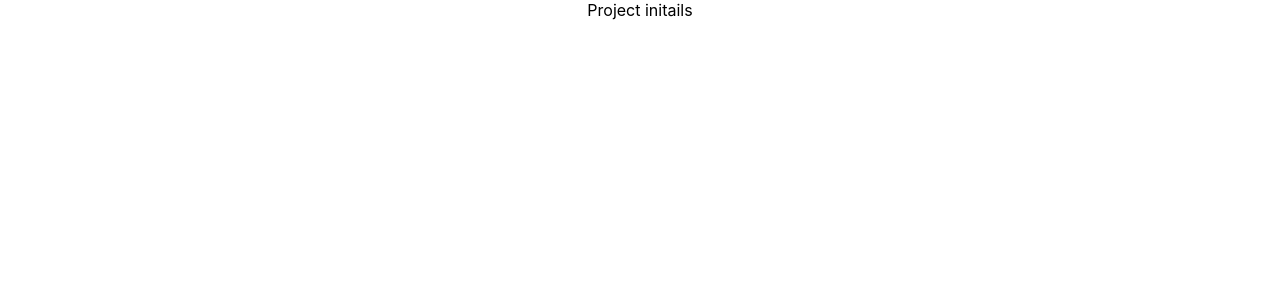
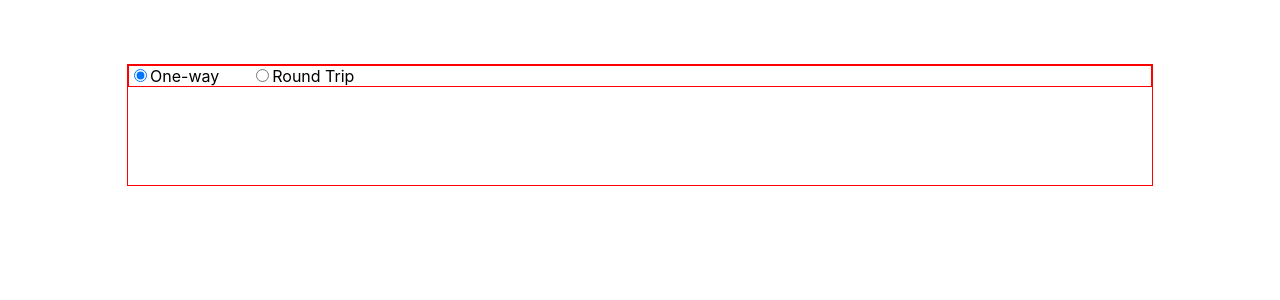
Before and after one commit to dhuruvkarn/JetSetGo, a React (Create React App) app: page / in a window 1280 px wide. Shown: the top 300 px of the page. Built offline with nearby package versions, Linux system fonts and the light colour scheme.

Commit message:
radio for one and round way

```diff
--- a/src/App.css
+++ b/src/App.css
@@ -1,38 +1,7 @@
-.App {
-  text-align: center;
+.mainContainer{
+  border: 1px solid red;
+  width: 80%;
+  margin: auto;
+  height: 15vh;
+  margin-top: 4rem;
 }
-
-.App-logo {
-  height: 40vmin;
-  pointer-events: none;
-}
-
-@media (prefers-reduced-motion: no-preference) {
-  .App-logo {
-    animation: App-logo-spin infinite 20s linear;
-  }
-}
-
-.App-header {
-  background-color: #282c34;
-  min-height: 100vh;
-  display: flex;
-  flex-direction: column;
-  align-items: center;
-  justify-content: center;
-  font-size: calc(10px + 2vmin);
-  color: white;
-}
-
-.App-link {
-  color: #61dafb;
-}
-
-@keyframes App-logo-spin {
-  from {
-    transform: rotate(0deg);
-  }
-  to {
-    transform: rotate(360deg);
-  }
-}
--- a/src/App.jsx
+++ b/src/App.jsx
@@ -1,10 +1,10 @@
-import logo from './logo.svg';
 import './App.css';
+import Radio from './components/radio/Radio';
 
 function App() {
   return (
-    <div className="App">
-     Project initails
+    <div className='mainContainer'>
+      <Radio/>
     </div>
   );
 }
--- /dev/null
+++ b/src/components/radio/Radio.css
@@ -0,0 +1,6 @@
+.radionMainContainer{
+    border: 1px solid red;
+    display: flex;
+    flex-direction: row;
+    gap: 2rem;
+}
--- /dev/null
+++ b/src/components/radio/Radio.jsx
@@ -0,0 +1,39 @@
+import React, { useState } from 'react';
+import "./Radio.css";
+
+const Radio = () => {
+    const [selectedOption, setSelectedOption] = useState("one");
+    const tripWay = [
+        {
+            key: "One-way",
+            value:"one"
+        },
+        {
+            key: "Round Trip",
+            value:"round"
+        }
+    ];
+
+    const handleOptionChange = ({value}) => {
+        setSelectedOption(value);
+    };
+
+  return (
+      <div className='radionMainContainer'>
+        {tripWay.map((option, index) => (
+        <div key={index}>
+            <input
+                type="radio"
+                checked={selectedOption === option.value}
+                onChange={() => handleOptionChange(option)}
+            />
+
+            {option.key}
+        </div>
+      ))}
+
+    </div>
+  )
+}
+
+export default Radio;
```
Also changed, not shown: src/components/a.js (added).
